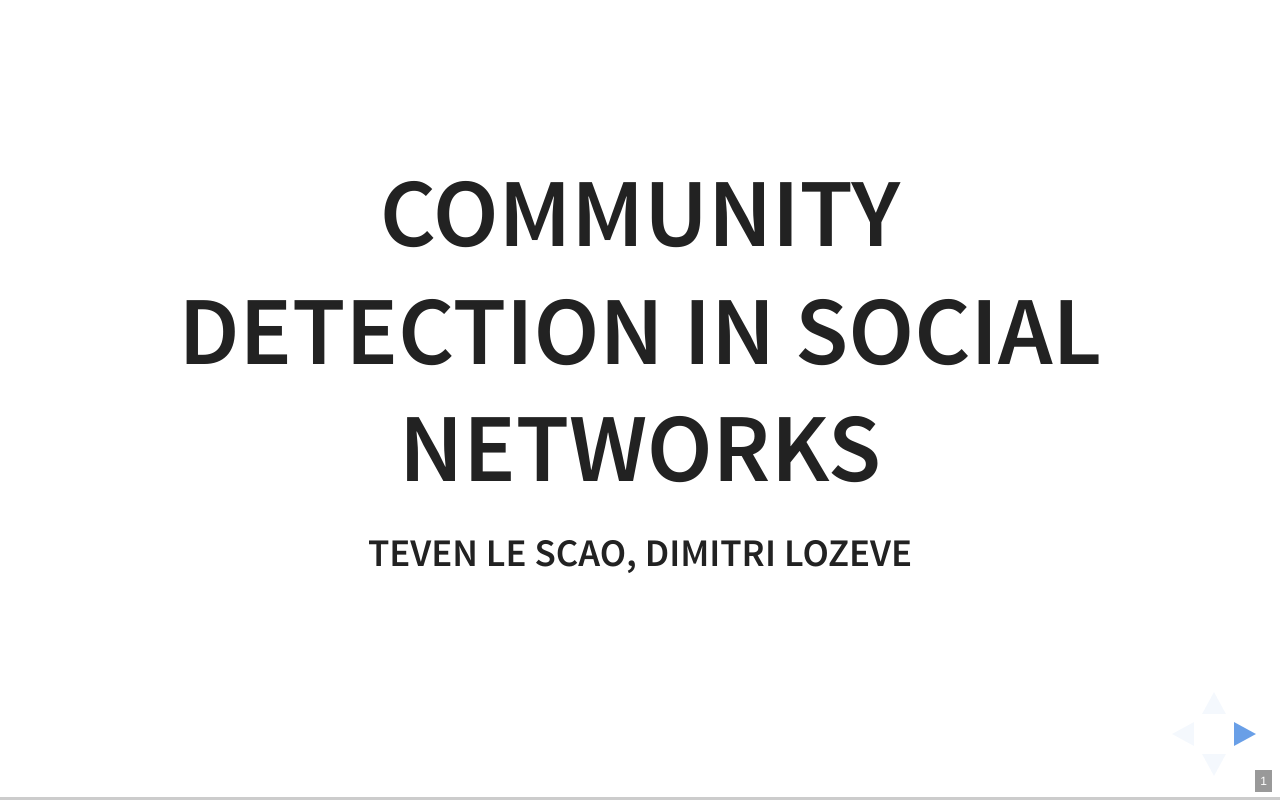
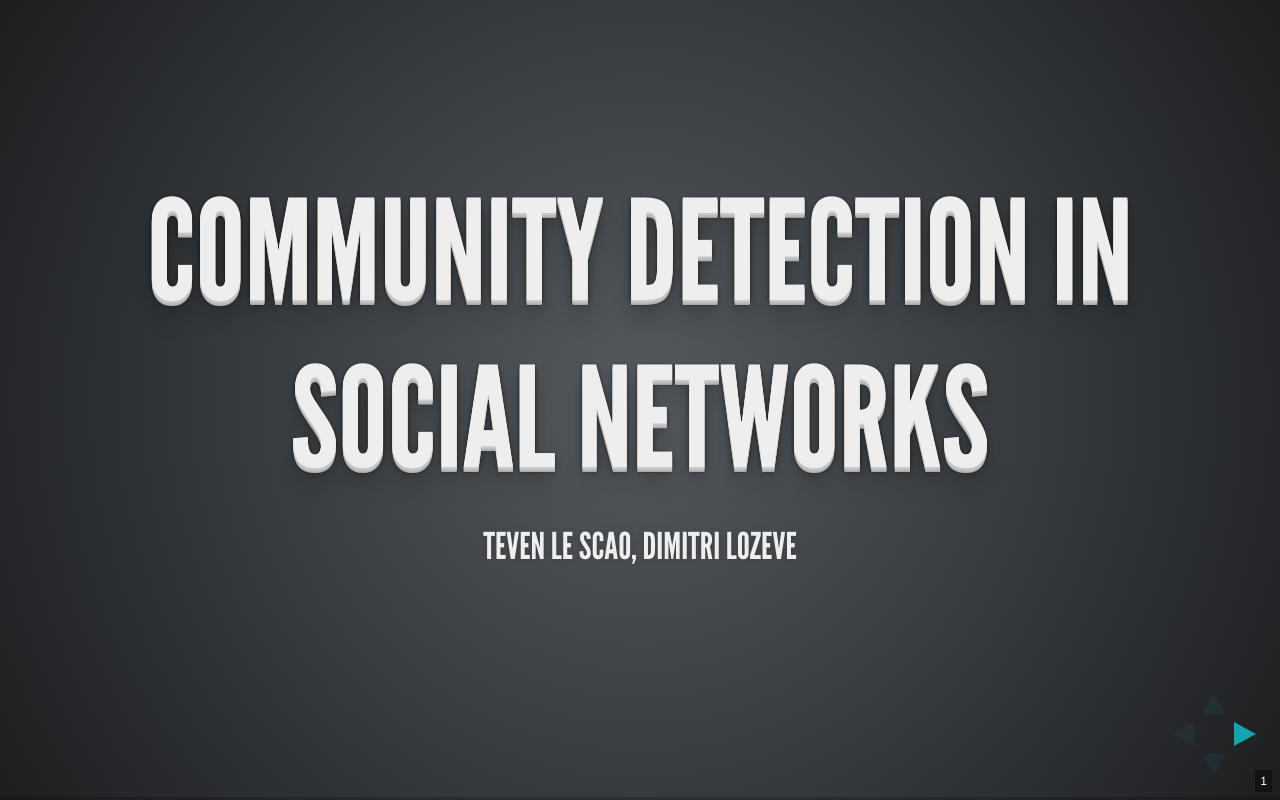
Before and after one commit to dlozeve/reveal_CommunityDetection, a website: page index.html in a window 1280 px wide. Drawn offline with nearby package versions, Linux system fonts and the light colour scheme; some packages are replaced by stand-ins of ours.

Commit message:
Changed theme

```diff
--- a/index.html
+++ b/index.html
@@ -7,7 +7,7 @@
     <title>Community Detection in Social Networks</title>
 
     <link rel="stylesheet" href="css/reveal.css">
-    <link rel="stylesheet" href="css/theme/white.css">
+    <link rel="stylesheet" href="css/theme/league.css">
 
     <!-- Theme used for syntax highlighting of code -->
     <!-- <link rel="stylesheet" href="lib/css/zenburn.css"> -->
@@ -339,7 +339,7 @@ nx.draw(g, pos, node_color=labels, node_size=50, width=0.3)
       });
     </script>
 
-        <script type="text/javascript">
+    <script type="text/javascript">
       Reveal.addEventListener( 'erdosrenyi', function() {
 
       var width=960, height=600;
```
